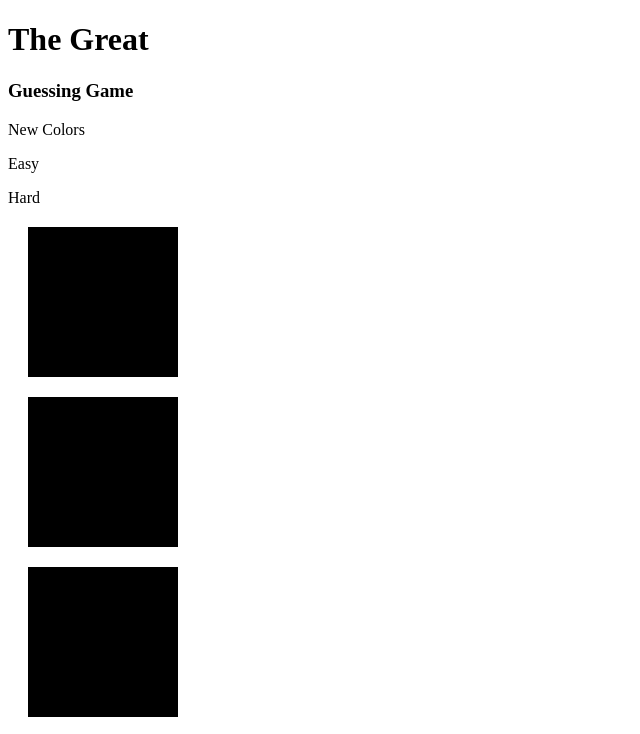
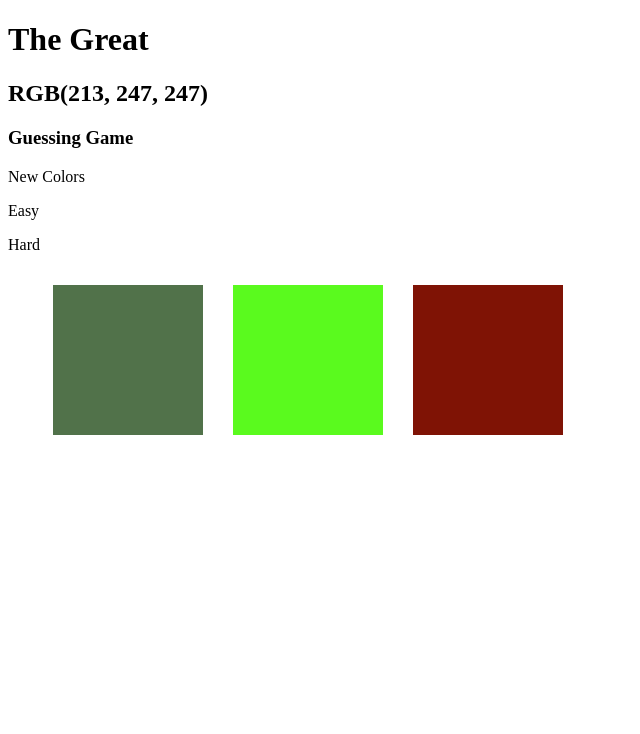
Before and after one commit to raulgodii/The-Great-Guessing-Name, a plain HTML site: page index.html in a window 1280 px wide. Shown: the top 734 px of the page, without its empty margins (0-640 px from the left). Drawn offline with Linux system fonts and the light colour scheme.

Commit message:
colorsRandom

```diff
--- a/index.html
+++ b/index.html
@@ -10,7 +10,7 @@
 <body>
     <header id="header">
         <h1>The Great</h1>
-        <h2 id="RGB"></h2>
+        <h2 id="solution"></h2>
         <h3>Guessing Game</h3>
     </header>
     <body>
@@ -21,13 +21,13 @@
                 <p id="hardMode">Hard</p>
             </nav>
         </section>
-        <section>
-            <div id="div1"></div>
-            <div id="div2"></div>
-            <div id="div3"></div>
-            <div id="div4"></div>
-            <div id="div5"></div>
-            <div id="div6"></div>
+        <section class="colors">
+            <div class="color"></div>
+            <div class="color"></div>
+            <div class="color"></div>
+            <div class="color"></div>
+            <div class="color"></div>
+            <div class="color"></div>
         </section>
     </body>
 </body>
--- a/script.js
+++ b/script.js
@@ -1,7 +1,58 @@
 // main
 window.onload = () => {
-    easyMode = document.getElementById("easyMode");
-    hardMode = document.getElementById("hardMode");
+    easyModeEvent = document.getElementById("easyMode");
+    hardModeEvent = document.getElementById("hardMode");
 
+    // Solution
+    solution = document.getElementById("solution");
+    solution.innerHTML = generateRandomColor();
+
+    // Default Level
+    easyMode = true;
+    hardMode = false;
+
+    easyModeEvent.addEventListener("click", (e)=>{
+        easyMode = true;
+        hardMode = false;
+        easyModeEvent.style = "background-color: blue;"
+        hardModeEvent.style = "background-color: white;"
+    });
+
+    hardModeEvent.addEventListener("click", (e)=>{
+        easyMode = false;
+        hardMode = true;
+        easyModeEvent.style = "background-color: white;"
+        hardModeEvent.style = "background-color: blue;"
+    });
+
+    // Paint Divs
+    paintDivs(easyMode, hardMode);
 
 }
+
+function modeEvent(e){
+
+}
+
+function generateRandomColor(){
+    res = "RGB(";
+
+    for(let i=0; i<3; i++){
+        res += (Math.floor(Math.random()*256));
+        if(i!=2) res += ", ";
+    }
+
+    res += ")";
+
+    return res;
+}
+
+function paintDivs(easyMode, hardMode){
+    if(easyMode) n=3; else n=6;
+
+    color = document.getElementsByClassName("color");
+    console.log(color);
+    for(let i=0; i<n; i++){
+        color[i].style = ("background-color: " + generateRandomColor() + ";");
+    }
+}
--- a/styles.css
+++ b/styles.css
@@ -1,6 +1,13 @@
-body>section>div{
-    background-color: black;
+.colors>div{
     width: 150px;
     height: 150px;
-    margin: 20px;
+    margin: 15px;
 }
+
+.colors{
+    display: flex;
+    flex-flow: row wrap;
+    width: 600px;
+    align-items: center;
+    justify-content: center;
+}
```
